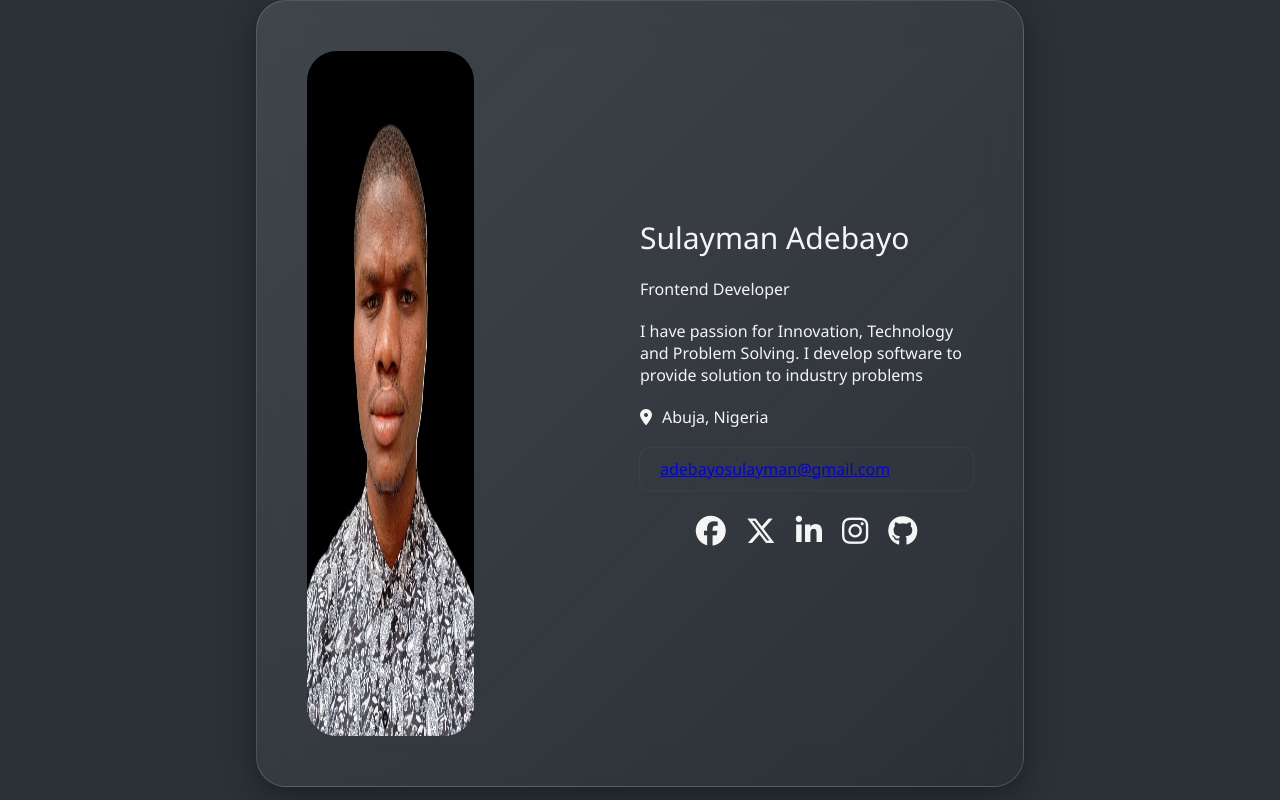
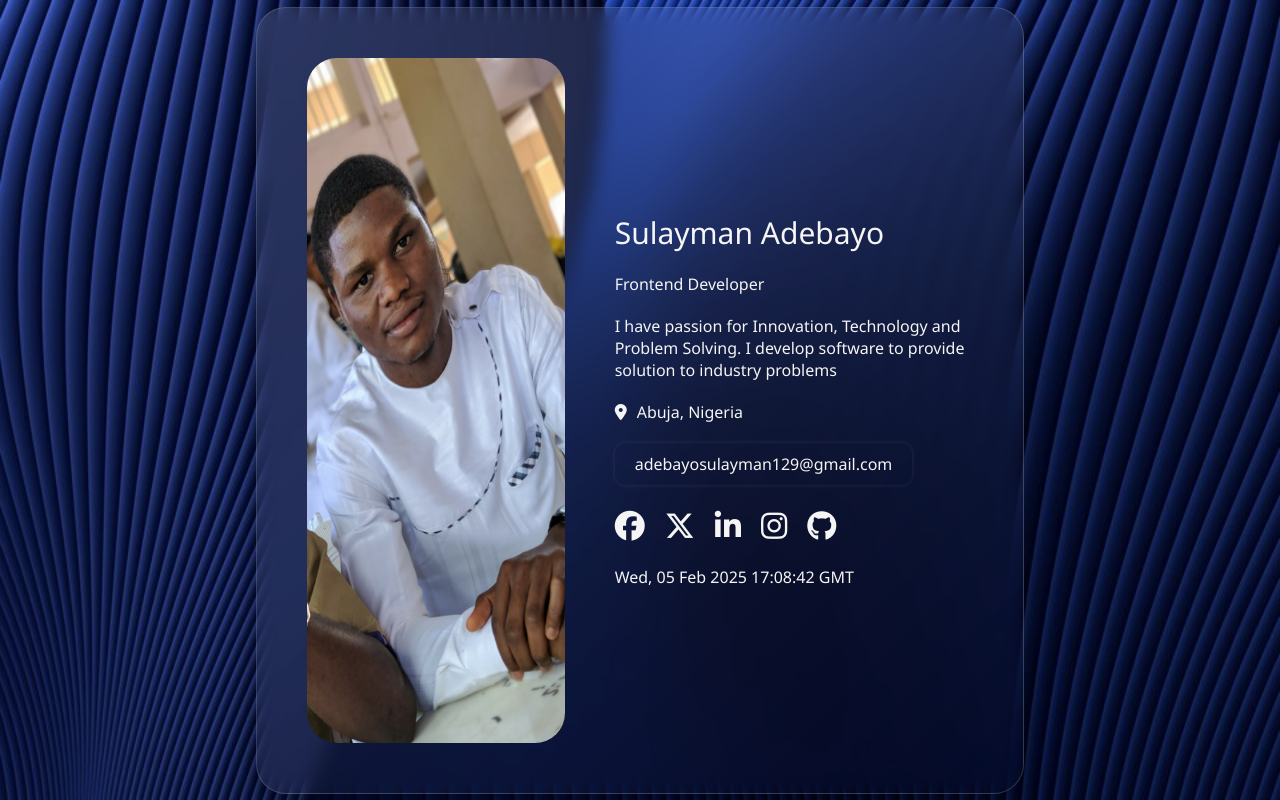
Before and after one commit to S-Man129/responsive_profile_card, a plain HTML site: page index.html in a window 1280 px wide. Drawn offline with Linux system fonts and the light colour scheme.

Commit message:
Update: update image, index.html, stylesheet

```diff
--- a/css/style.css
+++ b/css/style.css
@@ -20,14 +20,18 @@ body {
   -moz-osx-font-smoothing: grayscale;
   text-rendering: optimizeLegibility;
   font-smooth: always;
-  background-color: #2b3137;
+  /* background-color: #2b3137; */
   color: #f5f5f5;
+  background-image: url(/asset/img/bg.jpg);
+  background-repeat: no-repeat;
+  background-size: cover;
+  display: flex;
+  align-content: center;
+  justify-content: center;
+  height: 100vh;
 }
 
 main {
-  /* display: flex;
-  align-content: center;
-  justify-content: center; */
   padding: auto;
   margin: auto;
 }
@@ -46,22 +50,23 @@ main {
     rgba(255, 255, 255, 0)
   );
   -webkit-backdrop-filter: blur(20px);
-  backdrop-filter: blur(20px);
+  backdrop-filter: blur(10px);
   box-shadow: 0 8px 32px 0 rgba(0, 0, 0, 0.37);
   border: 1px solid rgba(225, 225, 225, 0.18);
   border-radius: 30px;
   align-items: center;
+  gap: 50px;
 }
 
 .profile-picture {
-  width: 50%;
   height: 685px;
+  width: 100%;
   overflow: hidden;
 }
 
 img {
-  width: inherit;
-  height: inherit;
+  width: 100%;
+  height: 100%;
   border-radius: 30px;
 }
 
@@ -69,7 +74,6 @@ img {
   display: flex;
   flex-direction: column;
   gap: 20px;
-  width: 50%;
 }
 
 .fullName {
@@ -86,7 +90,7 @@ img {
   display: flex;
   /* justify-content: space-between; */
   gap: 20px;
-  justify-content: center;
+  /* justify-content: center; */
   font-size: 30px;
 }
 
@@ -95,17 +99,39 @@ img {
 }
 
 .email-address {
-  width: auto;
-  /* height: 50px; */
   padding: 10px 20px;
   border-radius: 10px;
-  /* background: white; */
-  box-shadow: 0px 0px 3px rgba(255, 255, 255, 0.1);
+  box-shadow: 0px 0px 5px rgba(255, 255, 255, 0.1);
+  width: fit-content;
 }
+
+a:link,
+a:visited {
+  text-decoration: none;
+  color: #f5f5f5;
+}
+
+a:hover {
+  color: bisque;
+}
+
+.fa-brands {
+  transition: transform 0.7s ease-in-out;
+}
+
+.fa-brands:hover {
+  transform: rotate(360deg);
+}
+
+/* .current-time-utc {
+  text-align: center;
+} */
 
 /* responsive */
 
-.profile-card-container {
-  @media screen {
+@media screen and (max-width: 1200px) {
+  .profile-card-container {
+    display: flex;
+    flex-direction: column;
   }
 }
--- a/index.html
+++ b/index.html
@@ -26,7 +26,7 @@
       <div class="profile-card-container">
         <div class="profile-picture">
           <img
-            src="/asset/img/sman.jpeg"
+            src="/asset/img/image.jpg"
             alt="profile picture"
             data-testid="profilePicture"
           />
@@ -57,24 +57,29 @@
           </div>
 
           <div class="email-address">
-            <a href="#" data-testid="emailAddress">adebayosulayman@gmail.com</a>
+            <a
+              href="https://mail.google.com/mail/?view=cm&fs=1&tf=1&to=adebayosulayman129@gmail.com"
+              target="_blank"
+              data-testid="emailAddress"
+              >adebayosulayman129@gmail.com</a
+            >
           </div>
 
           <div class="social-links">
             <div class="allSocial">
-              <span id="facebook" data-testid="socialLinks"
+              <span data-platform="facebook" data-testid="socialLinks"
                 ><i class="fa-brands fa-facebook"></i
               ></span>
-              <span id="twitter" data-testid="socialLinks"
+              <span data-platform="twitter" data-testid="socialLinks"
                 ><i class="fa-brands fa-x-twitter"></i
               ></span>
-              <span id="linkedin" data-testid="socialLinks"
+              <span data-platform="linkedin" data-testid="socialLinks"
                 ><i class="fa-brands fa-linkedin-in"></i
               ></span>
-              <span id="linkedin" data-testid="socialLinks"
+              <span data-platform="instagram" data-testid="socialLinks"
                 ><i class="fa-brands fa-instagram"></i
               ></span>
-              <span id="linkedin" data-testid="socialLinks"
+              <span data-platform="github" data-testid="socialLinks"
                 ><i class="fa-brands fa-github"></i
               ></span>
             </div>
--- a/js/main.js
+++ b/js/main.js
@@ -0,0 +1,28 @@
+document.addEventListener("DOMContentLoaded", () => {
+  var currentTimeUTC = document.querySelector(".currentTimeUTC");
+
+  // Get the current UTC time
+  let now = new Date();
+  let utcTime = now.toUTCString(); // Converts to a readable UTC format
+
+  // Update the HTML element
+  currentTimeUTC.innerText = utcTime;
+
+  document.querySelectorAll(".allSocial span").forEach((icon) => {
+    icon.addEventListener("click", () => {
+      let platform = icon.getAttribute("data-platform");
+
+      let urls = {
+        facebook: "https://www.facebook.com/Sulayman.Adebayo.SMan/",
+        twitter: "https://twitter.com",
+        linkedin: "https://www.linkedin.com",
+        instagram: "https://www.instagram.com",
+        github: "https://github.com",
+      };
+      if (urls[platform]) {
+        // window.location.href = urls[platform];
+        window.open(urls[platform], "_blank");
+      }
+    });
+  });
+});
```
Also changed, not shown: asset/img/bg.jpg (added), asset/img/image.jpg (added), 1 other file.
